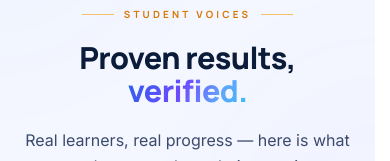
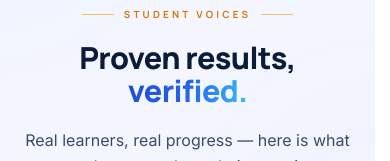
Before and after one commit to huzaifaameer-dev/Language-Hub-Real, a Next.js app: page / in a window 390 px wide. Shown: the part 11755-11916 px from the top of the page. Built offline with nearby package versions, Linux system fonts and the light colour scheme; no server answers; the database is empty; a web font is replaced by a local one.

Commit message:
feat(ui): reviews - blue theme title, responsive front limit 4-8 (mobile/tablet/desktop), show more/less, premium CTA gradient

```diff
--- a/components/reviews/Reviews.tsx
+++ b/components/reviews/Reviews.tsx
@@ -42,9 +42,22 @@ function Stars({ count = 5 }: { count?: number }) {
 export function Reviews() {
   const [reviews, setReviews] = useState<ReviewItem[]>([]);
   const [active, setActive] = useState<ReviewItem | null>(null);
+  const [expanded, setExpanded] = useState(false);
+  // Responsive "front" limit: ~4 on mobile, ~6 on tablet, up to 8 on desktop.
+  const [frontLimit, setFrontLimit] = useState(8);
   const { dict, lang } = useLang();
   const isUr = lang === "ur";
   const reduce = useReducedMotion();
+
+  useEffect(() => {
+    const apply = () => {
+      const mq = (q: string) => window.matchMedia(q).matches;
+      setFrontLimit(mq("(min-width: 1024px)") ? 8 : mq("(min-width: 720px)") ? 6 : 4);
+    };
+    apply();
+    window.addEventListener("resize", apply);
+    return () => window.removeEventListener("resize", apply);
+  }, []);
 
   useEffect(() => {
     let on = true;
@@ -119,7 +132,17 @@ export function Reviews() {
               <>{dict["reviews.title1"]} <span className="brand-text">{dict["reviews.title2"]}</span></>
             ) : (
               <>
-                Proven results, <span className="brand-text">verified.</span>
+                Proven results,{" "}
+                <span
+                  style={{
+                    backgroundImage: "linear-gradient(100deg,#1D4ED8,#2563EB,#38BDF8)",
+                    WebkitBackgroundClip: "text",
+                    backgroundClip: "text",
+                    color: "transparent",
+                  }}
+                >
+                  verified.
+                </span>
               </>
             )
           }
@@ -201,7 +224,10 @@ export function Reviews() {
 
         {/* ─── Regular review grid (ordered) ─── */}
         <div className="mt-10 grid gap-5 sm:grid-cols-2 lg:grid-cols-3 xl:grid-cols-4">
-          {[...rest].sort((a, b) => String(a.outcome).localeCompare(String(b.outcome))).slice(0, featured ? 7 : 8).map((t, i) => (
+          {[...rest]
+            .sort((a, b) => String(a.outcome).localeCompare(String(b.outcome)))
+            .slice(0, expanded ? undefined : Math.min(frontLimit, featured ? 7 : 8))
+            .map((t, i) => (
             <motion.article
               key={t.id}
               initial={{ opacity: 0, y: 28 }}
@@ -266,11 +292,27 @@ export function Reviews() {
           ))}
         </div>
 
+        {/* Show more / less */}
+        {rest.length > Math.min(frontLimit, featured ? 7 : 8) ? (
+          <div className="mt-8 text-center">
+            <button
+              type="button"
+              onClick={() => setExpanded((v) => !v)}
+              className="inline-flex h-11 items-center gap-2 rounded-full border-2 border-[#2563EB]/25 bg-white px-6 font-display text-[0.76rem] font-bold uppercase tracking-[0.14em] text-[#1647C7] transition-all duration-300 hover:-translate-y-0.5 hover:border-[#2563EB] hover:bg-[#2563EB] hover:text-white"
+            >
+              {expanded
+                ? "Show less"
+                : `Show more reviews (${rest.length - Math.min(frontLimit, featured ? 7 : 8)})`}
+              <ArrowRight className={`h-4 w-4 transition-transform duration-300 ${expanded ? "rotate-180" : ""}`} strokeWidth={2.2} />
+            </button>
+          </div>
+        ) : null}
+
         {/* CTA */}
         <div className="mt-12 text-center">
           <Link
             href="/success-stories"
-            className="group inline-flex h-12 items-center gap-2.5 rounded-full border border-[#2563EB]/30 bg-white px-8 font-display text-[0.88rem] font-bold text-[#1647C7] transition-all duration-300 hover:-translate-y-0.5 hover:bg-[#2563EB] hover:text-white hover:shadow-[0_18px_44px_-16px_rgb(37_99_235/0.5)]"
+            className="group inline-flex h-12 items-center gap-2.5 rounded-full bg-gradient-to-r from-[#2563EB] to-[#6D4AFF] px-8 font-display text-[0.85rem] font-bold uppercase tracking-[0.08em] text-white shadow-[0_16px_34px_-16px_rgb(37_99_235/0.8)] transition-all duration-300 hover:-translate-y-0.5 hover:shadow-[0_22px_44px_-18px_rgb(37_99_235/0.95)] hover:brightness-110"
           >
             {dict["reviews.allStories"]} <ArrowRight className="h-4 w-4 transition-transform duration-300 group-hover:translate-x-1" />
           </Link>
```
